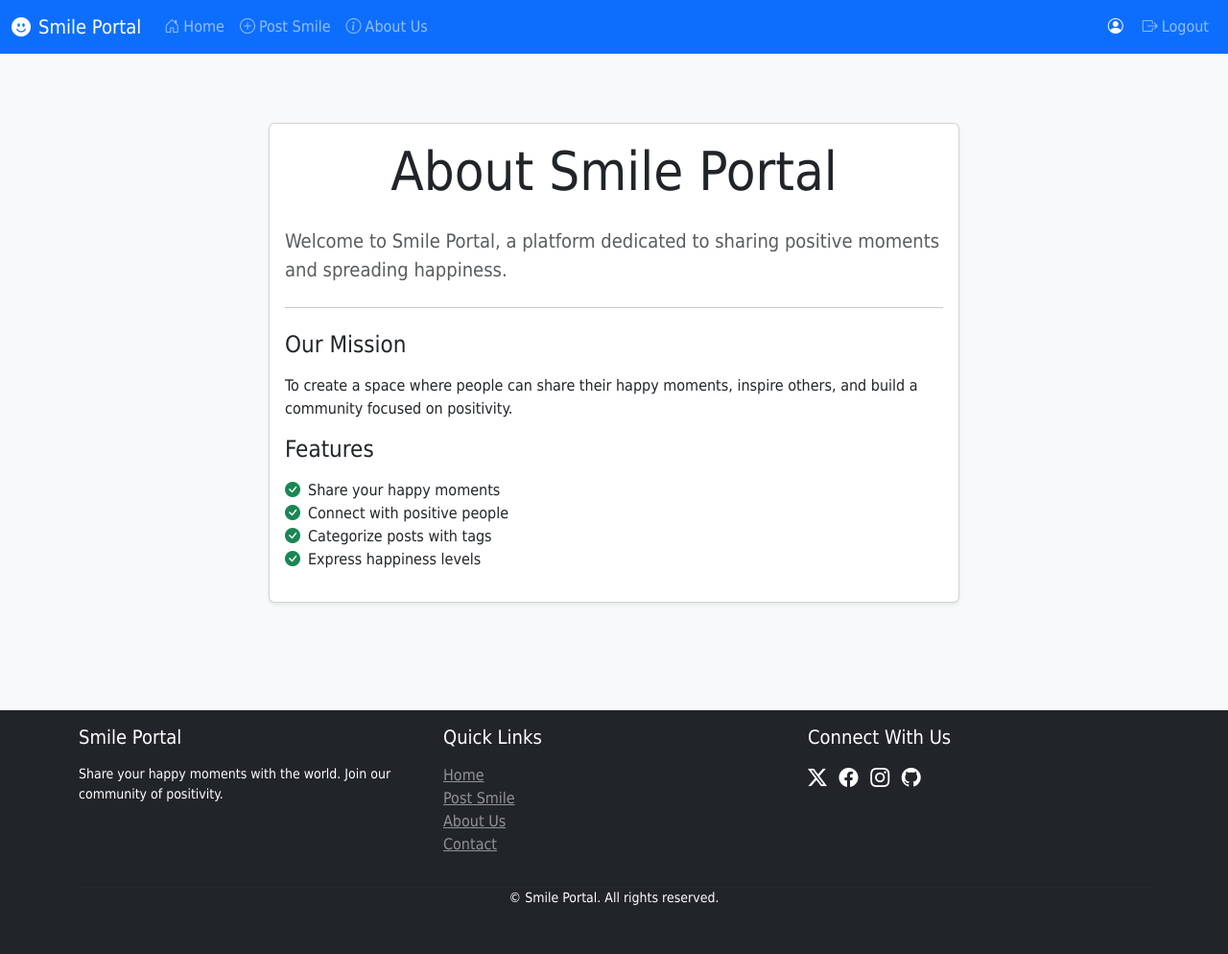
After one commit to Chanceb1/Smile-Social, a Python web app: template app/View/templates/about.html in a window 1280 px wide. The commit adds this page. Shown: the whole page at 96% size. Run offline with Jinja, Linux system fonts and the light colour scheme; the template is opened without the code that fills it, so the values that code supplies are empty; some libraries are stand-ins or nearby versions.

Commit message:
Refactor error handling and enhance UI with new About page and improved 404 error template

```diff
--- a/app/Controller/errors.py
+++ b/app/Controller/errors.py
@@ -3,11 +3,11 @@ from app.Model.models import db
 
 bp_errors = Blueprint('errors', __name__)
 
-@bp_errors.errorhandler(404)
+@bp_errors.app_errorhandler(404)
 def not_found_error(error):
     return render_template('404error.html'), 404
 
-@bp_errors.errorhandler(500)
+@bp_errors.app_errorhandler(500)
 def internal_error(error):
     db.session.rollback()
     return render_template('500error.html'), 500
--- a/app/View/static/css/main.css
+++ b/app/View/static/css/main.css
@@ -1,8 +1,25 @@
 body {
     font-family: Tahoma;
+    min-height: 100vh;
     margin: 0;
     padding: 0;
+    display: flex;
+    flex-direction: column;
 }
+
+.container {
+    flex: 1 0 auto;
+    margin-bottom: 2rem;
+}
+
+.footer {
+    position: relative;
+    width: 100%;
+    height: auto;
+    background-color: #343a40;
+    margin-top: auto;
+}
+
 .nav-container {
     background:#f6f6f6;
     font-family: Tahoma;
@@ -10,6 +27,7 @@ body {
     height: 32px;
     text-transform: uppercase;
 }
+
 a:hover {
 	color:#2387D9;
 }
@@ -171,6 +189,20 @@ a:hover {
     padding: 3px;
 }
 
+.error-page {
+    padding: 2rem;
+    animation: fadeIn 0.5s ease-in;
+    display: flex;
+    flex-direction: column;
+    justify-content: center;
+    align-items: center;
+}
+
+@keyframes fadeIn {
+    from { opacity: 0; transform: translateY(-20px); }
+    to { opacity: 1; transform: translateY(0); }
+}
+
 @media screen and (min-width: 1200px) {
     .post-box {
         width: 32%;
--- /dev/null
+++ b/app/View/templates/about.html
@@ -0,0 +1,30 @@
+{% extends "base.html" %}
+
+{% block content %}
+<div class="container py-5">
+    <div class="row justify-content-center">
+        <div class="col-md-8">
+            <div class="card shadow-sm">
+                <div class="card-body">
+                    <h1 class="display-4 mb-4 text-center">About Smile Portal</h1>
+                    <p class="lead text-muted">
+                        Welcome to Smile Portal, a platform dedicated to sharing positive moments and spreading happiness.
+                    </p>
+                    <hr class="my-4">
+                    <h4 class="mb-3">Our Mission</h4>
+                    <p>
+                        To create a space where people can share their happy moments, inspire others, and build a community focused on positivity.
+                    </p>
+                    <h4 class="mb-3">Features</h4>
+                    <ul class="list-unstyled">
+                        <li><i class="bi bi-check-circle-fill text-success me-2"></i>Share your happy moments</li>
+                        <li><i class="bi bi-check-circle-fill text-success me-2"></i>Connect with positive people</li>
+                        <li><i class="bi bi-check-circle-fill text-success me-2"></i>Categorize posts with tags</li>
+                        <li><i class="bi bi-check-circle-fill text-success me-2"></i>Express happiness levels</li>
+                    </ul>
+                </div>
+            </div>
+        </div>
+    </div>
+</div>
+{% endblock %}
--- a/app/View/templates/base.html
+++ b/app/View/templates/base.html
@@ -40,6 +40,11 @@
                         <li class="nav-item">
                             <a class="nav-link" href="{{ url_for('routes.postsmile') }}">
                                 <i class="bi bi-plus-circle me-1"></i>Post Smile
+                            </a>
+                        </li>
+                        <li class="nav-item">
+                            <a class="nav-link" href="{{ url_for('routes.about') }}">
+                                <i class="bi bi-info-circle me-1"></i>About Us
                             </a>
                         </li>
                     </ul>
@@ -99,7 +104,7 @@
                         <ul class="list-unstyled">
                             <li><a href="{{ url_for('routes.index') }}" class="text-white-50">Home</a></li>
                             <li><a href="{{ url_for('routes.postsmile') }}" class="text-white-50">Post Smile</a></li>
-                            <li><a href="#" class="text-white-50">About Us</a></li>
+                            <li><a href="{{ url_for('routes.about') }}" class="text-white-50">About Us</a></li>
                             <li><a href="#" class="text-white-50">Contact</a></li>
                         </ul>
                     </div>
@@ -113,7 +118,7 @@
                         </div>
                     </div>
                 </div>
-                <hr class="mt-2 mb-3" style="border-color: rgba(255,255,255,.1)">
+                <hr class="mt-0 mb-0" style="border-color: rgba(255,255,255,.1)">
                 <div class="row">
                     <div class="col-md-12 text-center">
                         <p class="small mb-0">
```
Also changed, not shown: app/Controller/routes.py (+7 -0 lines), app/View/templates/404error.html (+17 -2 lines).
